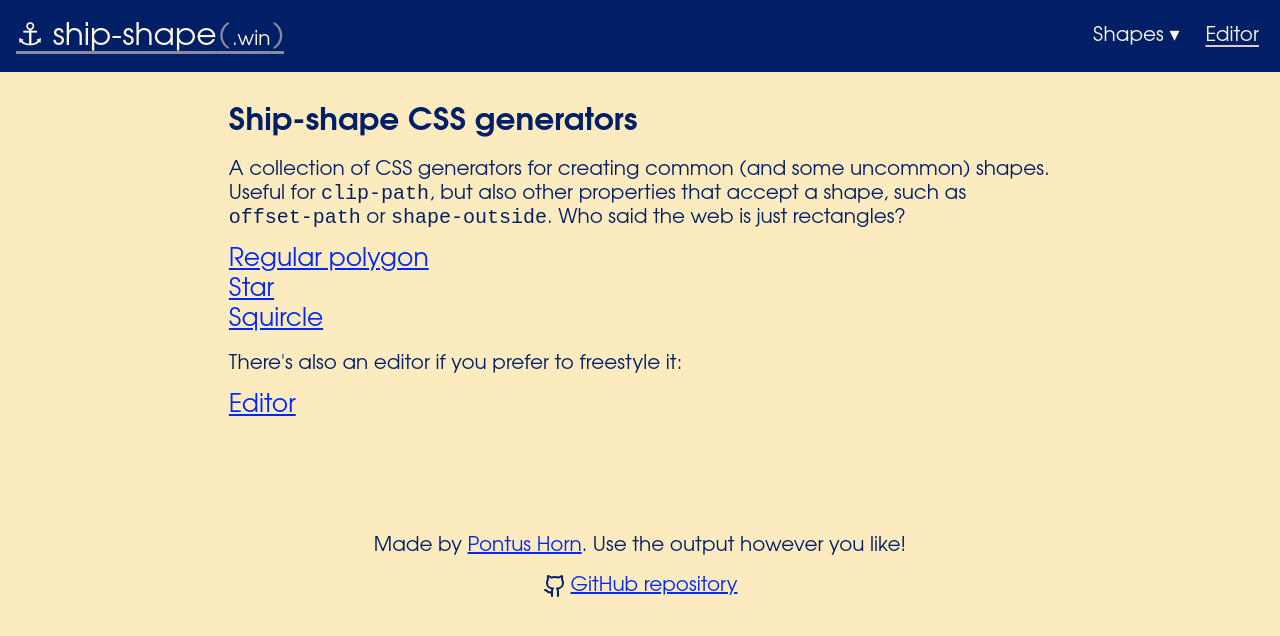
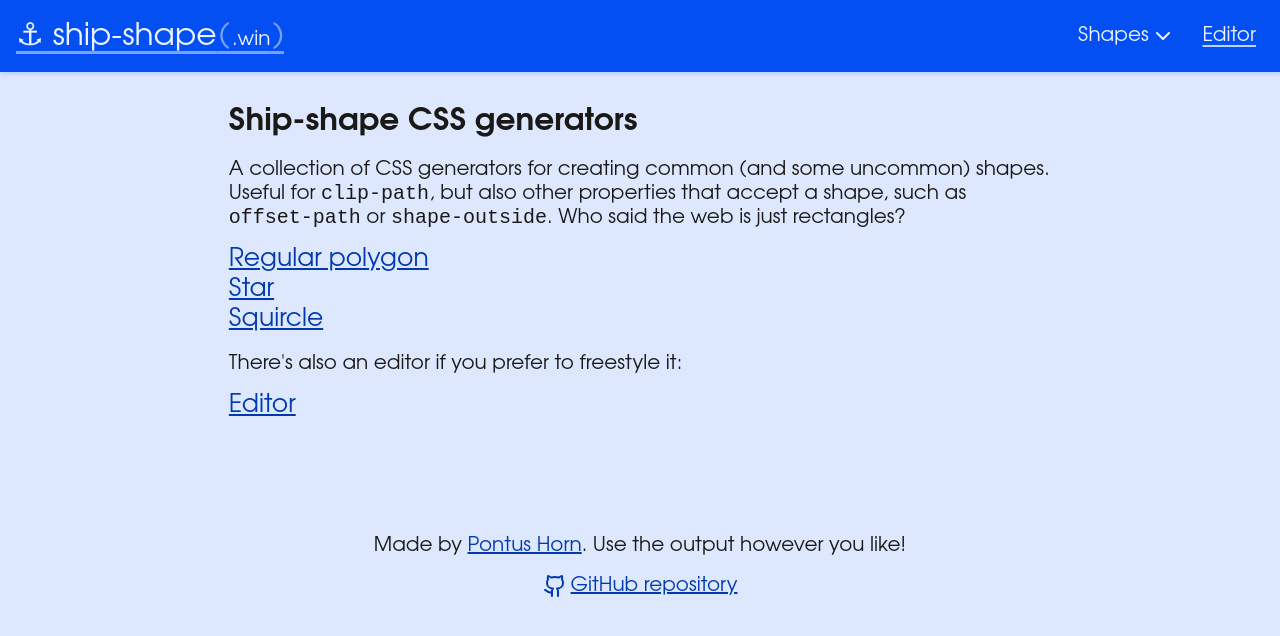
Before and after one commit to PontusHorn/ship-shape.win, a SvelteKit app: page / in a window 1280 px wide. Shown: the top 636 px of the page. Built offline with nearby package versions, Linux system fonts and the light colour scheme.

Commit message:
Update design

```diff
--- a/src/lib/AddVertexButton.svelte
+++ b/src/lib/AddVertexButton.svelte
@@ -45,31 +45,41 @@
 		align-items: center;
 		justify-content: center;
 
+		--_surface: var(--editorButton-color-surface);
+		--_detail: var(--editorButton-color-detail);
+		background-color: var(--_surface);
+		border: 2px solid var(--_detail);
 		border-radius: 50%;
-		background-color: var(--pistachio);
-		border: 2px solid var(--fjord);
-		color: var(--fjord);
+		color: var(--_detail);
 		translate: -50% -50%;
 		opacity: 0;
 		scale: 0.8;
 		transition:
 			opacity 0.2s ease-in-out,
 			scale 0.2s ease-in-out,
+			background-color 0.1s ease-in-out,
 			box-shadow 0.1s ease-in-out,
-			filter 0.1s ease-in-out;
+			color 0.1s ease-in-out;
 
 		&:hover,
-		&:focus {
+		&:focus-visible {
 			opacity: 1;
 			scale: 1;
-			filter: brightness(1.1) saturate(1.2);
+			--_surface: var(--editorButton-color-surface-interest);
+			--_detail: var(--editorButton-color-detail-interest);
 		}
 
-		&:focus {
+		&:focus-visible,
+		&:active {
 			box-shadow:
-				0 0 0 2px var(--pistachio),
-				0 0 0 4px var(--fjord);
+				0 0 0 2px var(--_surface),
+				0 0 0 4px var(--_detail);
 			outline: none;
+		}
+
+		&:active {
+			--_surface: var(--editorButton-color-surface-active);
+			--_detail: var(--editorButton-color-detail-active);
 		}
 	}
 </style>
--- a/src/lib/Button.svelte
+++ b/src/lib/Button.svelte
@@ -26,20 +26,16 @@
 		padding-block: 0.5em;
 		padding-inline: 0.7em;
 
-		--_lightness: var(--lightness, 0.92);
-		--_chroma: var(--chroma, 0.07);
-		--_hue: var(--hue, 238.85);
-		--_color: oklch(var(--_lightness) var(--_chroma) var(--_hue));
-		background: var(--_color) linear-gradient(155deg, rgb(0 0 0 / 0.1), rgb(255 255 255 / 0.1));
+		--_backgroundColor: var(--backgroundColor, var(--brand-300));
+		--_textColor: var(--textColor, var(--brand-950));
+		--_pressedBackgroundColor: var(--backgroundColor, var(--secondary-300));
+		--_pressedTextColor: var(--textColor, var(--secondary-950));
+
+		background: var(--_backgroundColor);
 		background-blend-mode: luminosity;
-		color: color-mix(in srgb, var(--_color), black 75%);
+		color: var(--_textColor);
 		font-weight: 600;
 
-		box-shadow:
-			inset -3px -3px 10px -2px color-mix(in srgb, var(--_color), rgb(255 255 255 / 0.3)),
-			inset 1px 1px 2px color-mix(in srgb, var(--_color), rgb(255 255 255 / 0.5)),
-			inset -1px -1px 2px color-mix(in srgb, var(--_color), rgb(0 0 0 / 0.5)),
-			inset 3px 3px 10px -2px color-mix(in srgb, var(--_color), rgb(0 0 0 / 0.15));
 		letter-spacing: 0.01em;
 		transform-style: preserve-3d;
 
@@ -49,32 +45,26 @@
 			transform var(--_duration) var(--_easing),
 			background var(--_duration) var(--_easing);
 
-		--_border-color: color-mix(in srgb, var(--_color), black 50%);
-		--_radius-start: 0.75em;
-		--_radius-end: 0.75em;
-		border: 2px solid var(--_border-color);
-		border-start-start-radius: max(3px, var(--_radius-start));
-		border-end-start-radius: max(4px, var(--_radius-start));
-		border-start-end-radius: max(3px, var(--_radius-end));
-		border-end-end-radius: max(4px, var(--_radius-end));
+		--_borderColor: color-mix(in srgb, var(--_backgroundColor), var(--neutral-950) 50%);
+		--_radiusStart: 0.75em;
+		--_radiusEnd: 0.75em;
+		border: 2px solid var(--_borderColor);
+		border-start-start-radius: max(3px, var(--_radiusStart));
+		border-end-start-radius: max(4px, var(--_radiusStart));
+		border-start-end-radius: max(3px, var(--_radiusEnd));
+		border-end-end-radius: max(4px, var(--_radiusEnd));
 
 		--_depth: 1;
 		--_pressedness: 0em;
 		transform: translate(0em, var(--_pressedness));
 
-		--_shade-left: rgb(255 255 255 / 0.1);
-		--_shade-bottom: rgb(0 0 0 / 0.2);
-		--_shade-right: rgb(0 0 0 / 0.3);
-
 		/* Smush adjacent buttons together */
 		&:nth-child(n + 2 of button) {
 			margin-inline-start: -2px;
-			--_radius-start: 2px;
-			--_shade-left: rgb(0 0 0 / 0.4);
+			--_radiusStart: 2px;
 		}
 		&:nth-last-child(n + 2 of button) {
-			--_radius-end: 2px;
-			--_shade-right: rgb(0 0 0 / 0.5);
+			--_radiusEnd: 2px;
 		}
 
 		&::before {
@@ -83,41 +73,43 @@
 			width: 100%;
 			height: 100%;
 			inset: 0;
-			background: var(--_color)
-				linear-gradient(
-					to right,
-					var(--_shade-left),
-					var(--_shade-bottom) var(--_radius-start),
-					var(--_shade-bottom) calc(100% - var(--_radius-end)),
-					var(--_shade-right)
-				);
+			background: color-mix(in srgb, var(--_backgroundColor), var(--neutral-950) 10%);
 			background-blend-mode: luminosity;
-			border-start-start-radius: var(--_radius-start);
-			border-end-start-radius: var(--_radius-start);
-			border-start-end-radius: var(--_radius-end);
-			border-end-end-radius: var(--_radius-end);
+			border-start-start-radius: var(--_radiusStart);
+			border-end-start-radius: var(--_radiusStart);
+			border-start-end-radius: var(--_radiusEnd);
+			border-end-end-radius: var(--_radiusEnd);
 			box-shadow:
-				0 0 0 2px color-mix(in srgb, var(--_border-color), black 10%),
-				0.5px 1px 1px 3px color-mix(in srgb, var(--abyss), transparent 90%),
-				1px 2px 3px 3px color-mix(in srgb, var(--abyss), transparent 95%);
+				0 0 0 2px color-mix(in srgb, var(--_borderColor), var(--neutral-950) 10%),
+				0.5px 1px 1px 3px color-mix(in srgb, var(--neutral-950), transparent 90%),
+				1px 2px 3px 3px color-mix(in srgb, var(--neutral-950), transparent 95%);
 			transform: translate3d(0, calc((0.75em - var(--_pressedness)) * var(--_depth)), -1em);
 			transition:
 				transform var(--_duration) var(--_easing),
 				box-shadow var(--_duration) var(--_easing);
 		}
 
+		/* Use an additional pseudo-element to improve the hit area */
+		&::after {
+			position: absolute;
+			content: '';
+			inset: -3px;
+			transform: translate3d(0, calc((0.75em - var(--_pressedness)) * var(--_depth)), -1em);
+			transition: transform var(--_duration) var(--_easing);
+		}
+
 		&:hover,
 		&:focus-visible {
-			background-color: color-mix(in srgb, var(--_color), var(--linen) 25%);
+			background-color: color-mix(in srgb, var(--_backgroundColor), var(--neutral-050) 25%);
 			--_pressedness: 0.05em;
 			/* Bring the focus outline to the front */
 			z-index: 1;
 		}
 
 		&:is([aria-checked='true'], [aria-pressed='true']) {
-			--_hue: 150;
-			color: color-mix(in srgb, var(--_color), black 85%);
-			text-shadow: 0 0 4px color-mix(in srgb, var(--_color), white 75%);
+			--_backgroundColor: var(--_pressedBackgroundColor);
+			--_textColor: var(--_pressedTextColor);
+			-webkit-text-stroke: color-mix(in srgb, var(--_pressedTextColor), var(--neutral-050) 50%);
 			--_pressedness: 0.4em;
 			--_duration: 150ms;
 		}
@@ -134,8 +126,13 @@
 		&:disabled {
 			--_lightness: 0.95;
 			--_chroma: 0.02;
-			--_border-color: color-mix(in srgb, var(--_color), rgb(0 0 0 / 0.5) 30%);
-			color: color-mix(in srgb, var(--_color), black 60%);
+			--_borderColor: color-mix(
+				in srgb,
+				var(--_backgroundColor),
+				var(--neutral-950) 33%,
+				transparent 33%
+			);
+			color: color-mix(in srgb, var(--_textColor), var(--neutral-950) 60%);
 		}
 
 		&:disabled:active:not([aria-checked='true'], [aria-pressed='true']) {
--- a/src/lib/ControlPointHandle.svelte
+++ b/src/lib/ControlPointHandle.svelte
@@ -97,9 +97,6 @@
 		y1={vertex.position.y.toPixels(maxSize[1])}
 		x2={controlPoint.x.toPixels(maxSize[0])}
 		y2={controlPoint.y.toPixels(maxSize[1])}
-		stroke="var(--fjord)"
-		stroke-width="1"
-		stroke-dasharray="2,2"
 	/>
 </svg>
 
@@ -117,37 +114,45 @@
 		position: absolute;
 		width: 8px;
 		height: 8px;
-		background-color: var(--fjord);
+
+		--_surface: var(--editorButton-color-surface);
+		--_detail: var(--editorButton-color-detail);
+		background-color: var(--_detail);
 		border: 1px solid transparent;
 		transition:
-			background 0.1s ease-in-out,
-			filter 0.1s ease-in-out,
-			box-shadow 0.1s ease-in-out,
+			background-color 0.1s ease-in-out,
+			box-shadow 0.2s ease-in-out,
 			scale 0.1s ease-in-out;
 		translate: -50% -50%;
 
 		&[aria-pressed='true'] {
 			box-shadow:
-				0 0 0 2px var(--pistachio),
-				0 0 0 4px var(--fjord);
+				0 0 0 2px var(--_surface),
+				0 0 0 4px var(--_detail);
 		}
 
 		&:hover {
 			scale: 1.2;
-			filter: brightness(1.2);
 		}
 
-		&:focus {
+		&:focus-visible,
+		&:active {
 			box-shadow:
-				0 0 0 2px var(--pistachio),
-				0 0 0 4px var(--fjord),
-				0 0 0 6px var(--pistachio);
+				0 0 0 2px var(--_surface),
+				0 0 0 4px var(--_detail),
+				0 0 0 6px var(--_surface);
 			outline: none;
 		}
 
 		&:hover,
-		&:focus {
-			filter: brightness(1.2) saturate(1.5);
+		&:focus-visible {
+			--_surface: var(--editorButton-color-surface-interest);
+			--_detail: var(--editorButton-color-detail-interest);
+		}
+
+		&:active {
+			--_surface: var(--editorButton-color-surface-active);
+			--_detail: var(--editorButton-color-detail-active);
 		}
 	}
 
@@ -159,5 +164,11 @@
 		width: 100%;
 		height: 100%;
 		pointer-events: none;
+
+		line {
+			stroke: var(--brand-400);
+			stroke-width: 1;
+			stroke-dasharray: 2, 2;
+		}
 	}
 </style>
--- a/src/lib/CssOutput.svelte
+++ b/src/lib/CssOutput.svelte
@@ -39,7 +39,8 @@
 					size="small"
 					onclick={() => copyTextToClipboard(codeElement)}
 					popovertarget="copied"
-					--hue="166"
+					--backgroundColor="var(--secondary-300)"
+					--textColor="var(--secondary-800)"
 				>
 					{#snippet icon()}
 						<Copy size={16} />
@@ -55,14 +56,21 @@
 	</header>
 
 	<code bind:this={codeElement} data-testid="css-output"
-		>{#each Object.entries(cssProperties) as [key, value] (key)}<span class="property">{key}</span>:
-			<span class="key">{value}</span>;{'\n'}{/each}{extraCss}</code
+		>{#each Object.entries(cssProperties) as [property, value] (property)}<span class="property"
+				>{property}</span
+			>:
+			<span class="value">{value}</span>;{'\n'}{/each}{extraCss}</code
 	>
 </section>
 
 <style>
 	section {
-		border-radius: 1.5rem;
+		--border-radius: 1.5rem;
+		--border-width: 4px;
+		background-color: var(--secondary-400);
+		border: var(--border-width) solid var(--secondary-400);
+		border-radius: var(--border-radius);
+		box-shadow: 1px 2px 4px var(--brand-300);
 		overflow: clip;
 	}
 
@@ -71,8 +79,11 @@
 		grid-template-columns: auto 1fr;
 		align-items: center;
 		padding: 1rem;
-		background-color: var(--verdigris);
-		color: var(--abyss);
+		color: var(--secondary-900);
+
+		:global(:focus-visible) {
+			outline-color: var(--brand-800);
+		}
 	}
 
 	.tools {
@@ -93,13 +104,13 @@
 		display: flex;
 		align-items: center;
 		gap: 0.5em;
-		margin: 1em;
+		margin: 0.25em;
 		padding: 0.5em;
 
-		background-color: var(--jade);
+		background-color: var(--secondary-600);
 		border: 2px solid transparent;
 		border-radius: 0.5rem;
-		color: var(--linen);
+		color: var(--secondary-050);
 
 		animation: fade-in-out 3s forwards;
 	}
@@ -122,9 +133,12 @@
 	}
 
 	code {
+		--inner-border-radius: calc(var(--border-radius) - var(--border-width));
 		display: block;
-		background-color: var(--fjord);
-		color: var(--linen);
+		background-color: var(--secondary-100);
+		border-start-start-radius: var(--inner-border-radius);
+		border-start-end-radius: var(--inner-border-radius);
+		color: var(--secondary-800);
 		padding: 1rem;
 		paint-order: stroke fill;
 		overflow: auto;
@@ -134,11 +148,11 @@
 	}
 
 	.property {
-		color: oklch(0.95 0.07 180.81);
+		color: #15379a;
 		font-weight: bold;
 	}
 
-	.key {
-		color: oklch(0.92 0.07 344.04);
+	.value {
+		color: #8d0560;
 	}
 </style>
--- a/src/lib/EditorLayout.svelte
+++ b/src/lib/EditorLayout.svelte
@@ -56,9 +56,9 @@
 		padding: 2rem;
 		min-inline-size: 0;
 
-		background: var(--pistachio);
+		background: var(--brand-050);
 		border-radius: 1.5rem;
-		box-shadow: inset 1px 2px 4px rgb(0 0 0 / 0.05);
+		box-shadow: inset 0.5px 1px 2px var(--brand-200);
 	}
 
 	.output-pane {
--- a/src/lib/GeneratorLayout.svelte
+++ b/src/lib/GeneratorLayout.svelte
@@ -56,7 +56,7 @@
 		padding: 2rem;
 		min-inline-size: 0;
 
-		background: var(--pistachio);
+		background: var(--brand-050);
 		border-radius: 1.5rem;
 		box-shadow: inset 1px 2px 4px rgb(0 0 0 / 0.05);
 	}
--- a/src/lib/VertexHandleCurve.svelte
+++ b/src/lib/VertexHandleCurve.svelte
@@ -145,36 +145,46 @@
 		position: absolute;
 		width: 12px;
 		height: 12px;
+
+		--_surface: var(--editorButton-color-surface);
+		--_detail: var(--editorButton-color-detail);
+		background-color: var(--_surface);
+		border: 2px solid var(--_detail);
 		border-radius: 50%;
-		background-color: var(--verdigris);
-		border: 2px solid var(--fjord);
 		transition:
-			filter 0.1s ease-in-out,
-			box-shadow 0.1s ease-in-out,
+			background-color 0.1s ease-in-out,
+			box-shadow 0.2s ease-in-out,
 			scale 0.1s ease-in-out;
 		translate: -50% -50%;
 
 		&[aria-pressed='true'] {
 			box-shadow:
-				0 0 0 2px var(--pistachio),
-				0 0 0 4px var(--fjord);
+				0 0 0 2px var(--_surface),
+				0 0 0 4px var(--_detail);
 		}
 
 		&:hover {
 			scale: 1.2;
 		}
 
-		&:focus {
+		&:focus-visible,
+		&:active {
 			box-shadow:
-				0 0 0 2px var(--pistachio),
-				0 0 0 4px var(--fjord),
-				0 0 0 6px var(--pistachio);
+				0 0 0 2px var(--_surface),
+				0 0 0 4px var(--_detail),
+				0 0 0 6px var(--_surface);
 			outline: none;
 		}
 
 		&:hover,
-		&:focus {
-			filter: brightness(1.2) saturate(1.5);
+		&:focus-visible {
+			--_surface: var(--editorButton-color-surface-interest);
+			--_detail: var(--editorButton-color-detail-interest);
+		}
+
+		&:active {
+			--_surface: var(--editorButton-color-surface-active);
+			--_detail: var(--editorButton-color-detail-active);
 		}
 	}
 </style>
--- a/src/lib/VertexHandleSelect.svelte
+++ b/src/lib/VertexHandleSelect.svelte
@@ -120,36 +120,46 @@
 		position: absolute;
 		width: 12px;
 		height: 12px;
+
+		--_surface: var(--editorButton-color-surface);
+		--_detail: var(--editorButton-color-detail);
+		background-color: var(--_surface);
+		border: 2px solid var(--_detail);
 		border-radius: 50%;
-		background-color: var(--verdigris);
-		border: 2px solid var(--fjord);
 		transition:
-			filter 0.1s ease-in-out,
-			box-shadow 0.1s ease-in-out,
+			background-color 0.1s ease-in-out,
+			box-shadow 0.2s ease-in-out,
 			scale 0.1s ease-in-out;
 		translate: -50% -50%;
 
 		&[aria-pressed='true'] {
 			box-shadow:
-				0 0 0 2px var(--pistachio),
-				0 0 0 4px var(--fjord);
+				0 0 0 2px var(--_surface),
+				0 0 0 4px var(--_detail);
 		}
 
 		&:hover {
 			scale: 1.2;
 		}
 
-		&:focus {
+		&:focus-visible,
+		&:active {
 			box-shadow:
-				0 0 0 2px var(--pistachio),
-				0 0 0 4px var(--fjord),
-				0 0 0 6px var(--pistachio);
+				0 0 0 2px var(--_surface),
+				0 0 0 4px var(--_detail),
+				0 0 0 6px var(--_surface);
 			outline: none;
 		}
 
 		&:hover,
-		&:focus {
-			filter: brightness(1.2) saturate(1.5);
+		&:focus-visible {
+			--_surface: var(--editorButton-color-surface-interest);
+			--_detail: var(--editorButton-color-detail-interest);
+		}
+
+		&:active {
+			--_surface: var(--editorButton-color-surface-active);
+			--_detail: var(--editorButton-color-detail-active);
 		}
 	}
 </style>
--- a/src/routes/+layout.svelte
+++ b/src/routes/+layout.svelte
@@ -1,10 +1,11 @@
 <script lang="ts">
 	import './reset.css';
+	import './tokens.css';
 	import './core.css';
 	import { onNavigate } from '$app/navigation';
 	import { page } from '$app/state';
 	import { SITE_DESCRIPTION, SITE_TITLE } from '$lib/constants';
-	import { GithubIcon } from '@lucide/svelte';
+	import { ChevronDown, GithubIcon } from '@lucide/svelte';
 
 	let { children } = $props();
 
@@ -37,7 +38,7 @@
 	</div>
 
 	<nav>
-		<button popovertarget="shapes">Shapes ▾</button>
+		<button popovertarget="shapes">Shapes <ChevronDown /></button>
 		<div id="shapes" popover>
 			<a
 				href="/generators/regular-polygon"
@@ -73,13 +74,18 @@
 		display: flex;
 		align-items: center;
 		justify-content: space-between;
-		background: var(--midnight);
-		color: var(--linen);
+		background: var(--brand-600);
+		box-shadow: 1px 2px 4px var(--brand-300);
+		color: var(--brand-050);
 		padding: 1rem;
 		gap: 1rem;
 
 		@media (max-width: 400px) {
 			flex-direction: column;
+		}
+
+		:focus-visible {
+			outline-color: var(--secondary-100);
 		}
 	}
 
@@ -88,18 +94,18 @@
 
 		a {
 			color: inherit;
-			--decoration-color: color-mix(in srgb, currentColor 50%, transparent);
+			--_decorationColor: color-mix(in srgb, currentColor 50%, transparent);
 			text-underline-offset: 0.2em;
-			text-decoration-color: var(--decoration-color);
+			text-decoration-color: var(--_decorationColor);
 
 			&:hover,
 			&:focus-visible {
-				--decoration-color: currentColor;
+				--_decorationColor: currentColor;
 			}
 		}
 
 		.parenthesis {
-			color: var(--decoration-color);
+			color: var(--_decorationColor);
 		}
 
 		.win {
@@ -118,10 +124,13 @@
 
 		> a,
 		> button {
+			display: flex;
+			align-items: center;
+			gap: 0.125em;
 			background: transparent;
 			padding-block: 0.2em;
-			padding-inline: 0.25em;
-			border-radius: 0.15rem;
+			padding-inline: 0.4em;
+			border-radius: 0.5rem;
 			color: inherit;
 			font-weight: 500;
 			text-underline-offset: 0.2em;
@@ -134,8 +143,8 @@
 			}
 
 			&[aria-current='true'] {
-				background-color: var(--linen);
-				color: var(--midnight);
+				background-color: var(--brand-100);
+				color: var(--brand-700);
 				text-decoration: none;
 			}
 
@@ -144,8 +153,20 @@
 			}
 		}
 
+		> button {
+			transition: background-color 0.1s ease;
+
+			&:hover,
+			&:focus-visible {
+				background-color: var(--brand-700);
+			}
+		}
+
 		[popovertarget] {
 			anchor-name: --dropdown;
+			/* The extra white-space in the chevron icon makes the spacing look
+			unbalanced, so adjust the padding slightly on that side */
+			padding-inline-end: 0.2rem;
 		}
 
 		[popover] {
@@ -155,15 +176,15 @@
 			margin: 0;
 			padding: 0.5rem;
 
-			background: var(--linen);
-			border: 4px solid var(--midnight);
+			background: var(--brand-100);
+			border: 4px solid var(--brand-800);
 			border-radius: 0.5rem;
-			--duration: 0.75s;
+			--_duration: 0.75s;
 			transition:
-				display var(--duration) allow-discrete,
-				overlay var(--duration) allow-discrete,
-				opacity var(--duration) var(--softSpring),
-				transform var(--duration) var(--softSpring);
+				display var(--_duration) allow-discrete,
+				overlay var(--_duration) allow-discrete,
+				opacity var(--_duration) var(--softSpring),
+				transform var(--_duration) var(--softSpring);
 			opacity: 0;
 			transform: translate(0, -0.5rem) scaleY(0.95);
 			transform-origin: top center;
@@ -190,7 +211,7 @@
 				padding-block: 0.2em;
 				padding-inline: 0.4em;
 				border-radius: 0.15rem;
-				color: var(--link);
+				color: var(--linkColor-visited);
 				font-weight: 500;
 				outline-offset: 0;
 
@@ -201,12 +222,12 @@
 				}
 
 				&:visited {
-					color: var(--linkVisited);
+					color: var(--linkColor-visited);
 				}
 
 				&[aria-current='true'] {
-					background-color: var(--midnight);
-					color: var(--linen);
+					background-color: var(--brand-600);
+					color: var(--brand-050);
 					text-decoration: none;
 				}
 			}
@@ -229,7 +250,7 @@
 			margin-inline: auto;
 
 			:global(svg) {
-				color: var(--midnight);
+				stroke: currentColor;
 			}
 		}
 	}
--- a/src/routes/core.css
+++ b/src/routes/core.css
@@ -1,49 +1,9 @@
-@layer core {
+@layer core.theme {
 	:root {
-		/* https://github.com/system-fonts/modern-font-stacks#geometric-humanist */
-		font-family: Avenir, Montserrat, Corbel, 'URW Gothic', source-sans-pro, sans-serif;
-
-		--linen: oklch(99% 12.5% 62);
-		--buttercream: oklch(94.4% 14.8% 88.7);
-		--pistachio: oklch(90.82% 15.09% 114.41);
-		--limestoned: oklch(80.79% 17.1% 140.13);
-		--verdigris: oklch(66.29% 22.58% 165.84);
-		--jade: oklch(50.2% 31.72% 191.56);
-		--fjord: oklch(35.71% 37.2% 217.27);
-		--midnight: oklch(25.68% 39.21% 242.99);
-		--abyss: oklch(22.1% 39.5% 268.7);
-		--link: oklch(47% 75% 263.67);
-		--linkVisited: oklch(47% 75% 310.74);
-
-		/* @link https://utopia.fyi/type/calculator?c=320,16,1.2,1240,20,1.25,5,2,&s=0.75|0.5|0.25,1.5|2|3|4|6,s-l&g=s,l,xl,12 */
-		--fontSize--1: clamp(0.8333rem, 0.7754rem + 0.2899vw, 1rem);
-		--fontSize-0: clamp(1rem, 0.913rem + 0.4348vw, 1.25rem);
-		--fontSize-1: clamp(1.2rem, 1.0739rem + 0.6304vw, 1.5625rem);
-		--fontSize-2: clamp(1.44rem, 1.2615rem + 0.8924vw, 1.9531rem);
-
-		--softSpring: linear(
-			0,
-			0.009 0.8%,
-			0.034 1.6%,
-			0.144 3.5%,
-			0.736 10.2%,
-			0.953 13.2%,
-			1.093 16.2%,
-			1.136 17.8%,
-			1.161 19.4%,
-			1.169 21.3%,
-			1.158 23.4%,
-			1.014 33.8%,
-			0.986 37%,
-			0.973 40.3%,
-			0.973 44.5%,
-			1.004 60.8%,
-			1
-		);
-
-		background-color: var(--buttercream);
-		color: var(--midnight);
-		accent-color: var(--jade);
+		accent-color: var(--brand-500);
+		background-color: var(--brand-100);
+		color: var(--neutral-900);
+		font-family: var(--fontFamily-body);
 	}
 
 	body {
@@ -71,17 +31,17 @@
 	}
 
 	a {
-		color: var(--link);
+		color: var(--linkColor);
 
 		&:visited {
-			color: var(--linkVisited);
+			color: var(--linkColor-visited);
 		}
 	}
 
 	a:focus-visible,
 	button:focus-visible {
 		border-radius: 0.2em;
-		outline: 3px solid var(--jade);
+		outline: 3px solid var(--focusRingColor);
 		outline-offset: 0.2em;
 	}
 
@@ -100,12 +60,12 @@
 		--padding-inline: 0.4rem;
 		padding-block: var(--padding-block);
 		padding-inline: var(--padding-inline);
-		background-color: rgb(255 255 255 / 0.75);
-		border: 2px solid var(--fjord);
+		background-color: var(--brand-050);
+		border: 2px solid var(--brand-800);
 		border-radius: 0.75rem;
 		box-shadow:
-			inset 0.5px 1px 1px 1px color-mix(in srgb, var(--abyss), transparent 90%),
-			inset 1px 2px 3px 1px color-mix(in srgb, var(--abyss), transparent 95%);
+			inset 0.5px 1px 1px 1px color-mix(in srgb, var(--neutral-950), transparent 90%),
+			inset 1px 2px 3px 1px color-mix(in srgb, var(--neutral-950), transparent 95%);
 		outline: 3px solid transparent;
 		outline-offset: 1px;
 		transition:
@@ -117,14 +77,14 @@
 		&:hover,
 		&:focus {
 			background-color: white;
-			border-color: var(--abyss);
+			border-color: var(--brand-950);
 		}
 
 		&:focus {
 			box-shadow:
-				inset 0.5px 1px 1px 1px color-mix(in srgb, var(--abyss), transparent 80%),
-				inset 1.5px 3px 4px 1px color-mix(in srgb, var(--abyss), transparent 90%);
-			outline-color: var(--jade);
+				inset 0.5px 1px 1px 1px color-mix(in srgb, var(--neutral-950), transparent 80%),
+				inset 1.5px 3px 4px 1px color-mix(in srgb, var(--neutral-950), transparent 90%);
+			outline-color: var(--focusRingColor);
 		}
 	}
 
@@ -140,7 +100,7 @@
 
 	input[type='range']:focus-visible {
 		border-radius: 0.25rem;
-		outline: 3px solid var(--jade);
+		outline: 3px solid var(--focusRingColor);
 		outline-offset: 1px;
 	}
 
@@ -163,7 +123,7 @@
 	}
 
 	fieldset {
-		border: 2px solid var(--limestoned);
+		border: 2px solid var(--brand-400);
 		border-radius: 1rem;
 		padding: 1rem;
 		padding-block-start: 0.5rem;
--- /dev/null
+++ b/src/routes/tokens.css
@@ -0,0 +1,103 @@
+@layer core.tokens {
+	:root {
+		/***
+	  **** Primitive tokens (tier 1)
+		***/
+
+		/* Colors */
+		--brand-050: #eef4ff;
+		--brand-100: #dde8ff;
+		--brand-200: #c9daff;
+		--brand-300: #b4ccff;
+		--brand-400: #709eff;
+		--brand-500: #3676ff;
+		--brand-600: #034ff2;
+		--brand-700: #0239af;
+		--brand-800: #012164;
+		--brand-900: #011644;
+		--brand-950: #010e2c;
+		--secondary-050: #ecf7e4;
+		--secondary-100: #d7eec6;
+		--secondary-200: #c0e5a5;
+		--secondary-300: #a6da80;
+		--secondary-400: #64b329;
+		--secondary-500: #4f8e21;
+		--secondary-600: #3d6d19;
+		--secondary-700: #2b4e12;
+		--secondary-800: #182c0a;
+		--secondary-900: #101d07;
+		--secondary-950: #0a1204;
+		--tertiary-050: #fff1e3;
+		--tertiary-100: #ffe3c5;
+		--tertiary-200: #ffd2a3;
+		--tertiary-300: #ffbf7c;
+		--tertiary-400: #f2830e;
+		--tertiary-500: #c0680b;
+		--tertiary-600: #945009;
+		--tertiary-700: #6a3906;
+		--tertiary-800: #3c2004;
+		--tertiary-900: #281502;
+		--tertiary-950: #190d01;
+		--neutral-050: #f4f3f2;
+		--neutral-100: #e9e7e5;
+		--neutral-200: #dcd9d6;
+		--neutral-300: #cfcbc6;
+		--neutral-400: #a69f96;
+		--neutral-500: #877d71;
+		--neutral-600: #696056;
+		--neutral-700: #4b443d;
+		--neutral-800: #2a2622;
+		--neutral-900: #1b1917;
+		--neutral-950: #110f0e;
+
+		/* Typography */
+		/* https://github.com/system-fonts/modern-font-stacks#geometric-humanist */
+		--fontFamily-geometricHumanist:
+			Avenir, Montserrat, Corbel, 'URW Gothic', source-sans-pro, sans-serif;
+
+		/* @link https://utopia.fyi/type/calculator?c=320,16,1.2,1240,20,1.25,5,2,&s=0.75|0.5|0.25,1.5|2|3|4|6,s-l&g=s,l,xl,12 */
+		--fontSize--1: clamp(0.8333rem, 0.7754rem + 0.2899vw, 1rem);
+		--fontSize-0: clamp(1rem, 0.913rem + 0.4348vw, 1.25rem);
+		--fontSize-1: clamp(1.2rem, 1.0739rem + 0.6304vw, 1.5625rem);
+		--fontSize-2: clamp(1.44rem, 1.2615rem + 0.8924vw, 1.9531rem);
+
+		/* Animation */
+		--softSpring: linear(
+			0,
+			0.009 0.8%,
+			0.034 1.6%,
+			0.144 3.5%,
+			0.736 10.2%,
+			0.953 13.2%,
+			1.093 16.2%,
+			1.136 17.8%,
+			1.161 19.4%,
+			1.169 21.3%,
+			1.158 23.4%,
+			1.014 33.8%,
+			0.986 37%,
+			0.973 40.3%,
+			0.973 44.5%,
+			1.004 60.8%,
+			1
+		);
+
+		/***
+	  **** Semantic tokens (tier 2)
+		***/
+
+		--linkColor: var(--brand-700);
+		/* Better supported version of oklch(from var(--brand-700) l c calc(h + 90)); */
+		--linkColor-visited: oklch(0.404954 0.193833 352.677);
+		--focusRingColor: var(--secondary-600);
+
+		--editorButton-color-surface: var(--brand-300);
+		--editorButton-color-detail: var(--brand-700);
+		--editorButton-color-surface-interest: var(--brand-100);
+		--editorButton-color-detail-interest: var(--brand-600);
+		--editorButton-color-surface-active: var(--brand-050);
+		--editorButton-color-detail-active: var(--brand-500);
+
+		--fontFamily-body: var(--fontFamily-geometricHumanist);
+	}
+}
```
Also changed, not shown: src/lib/ShapePreview.svelte (+13 -12 lines).
